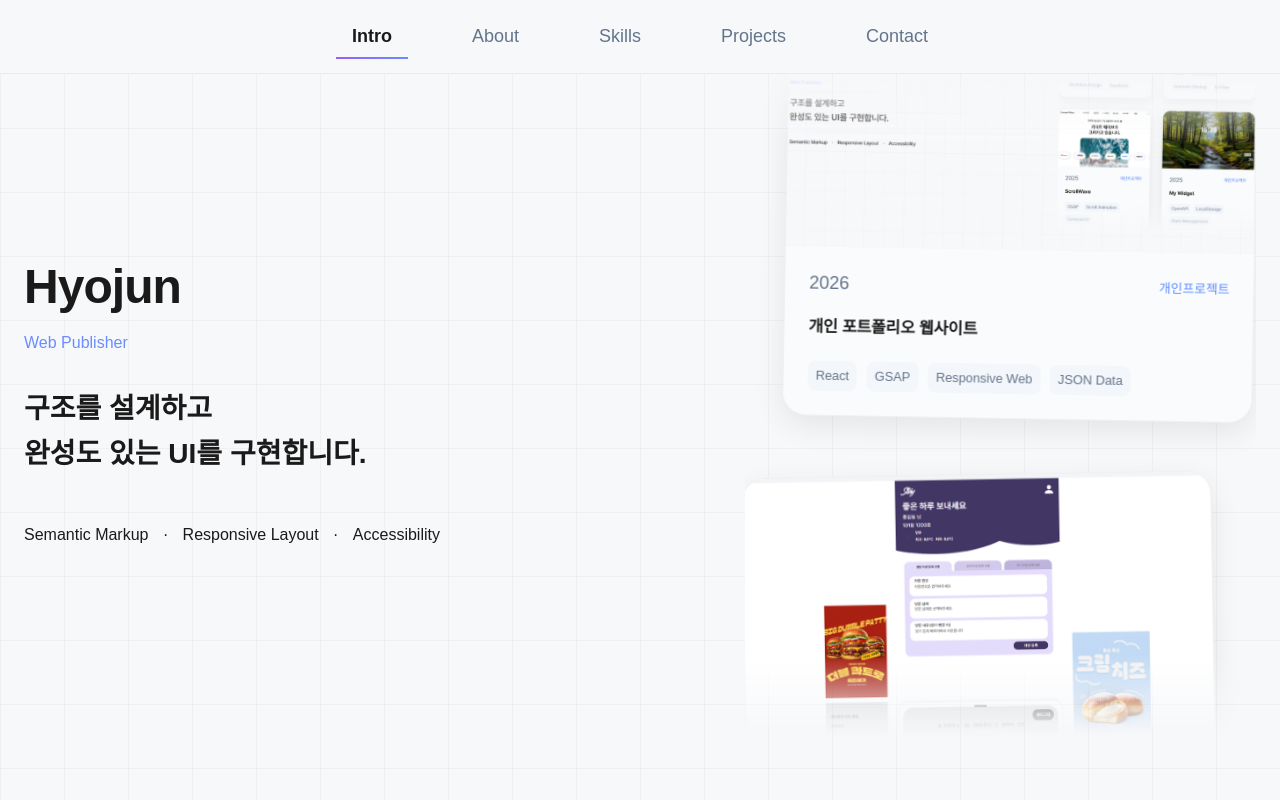
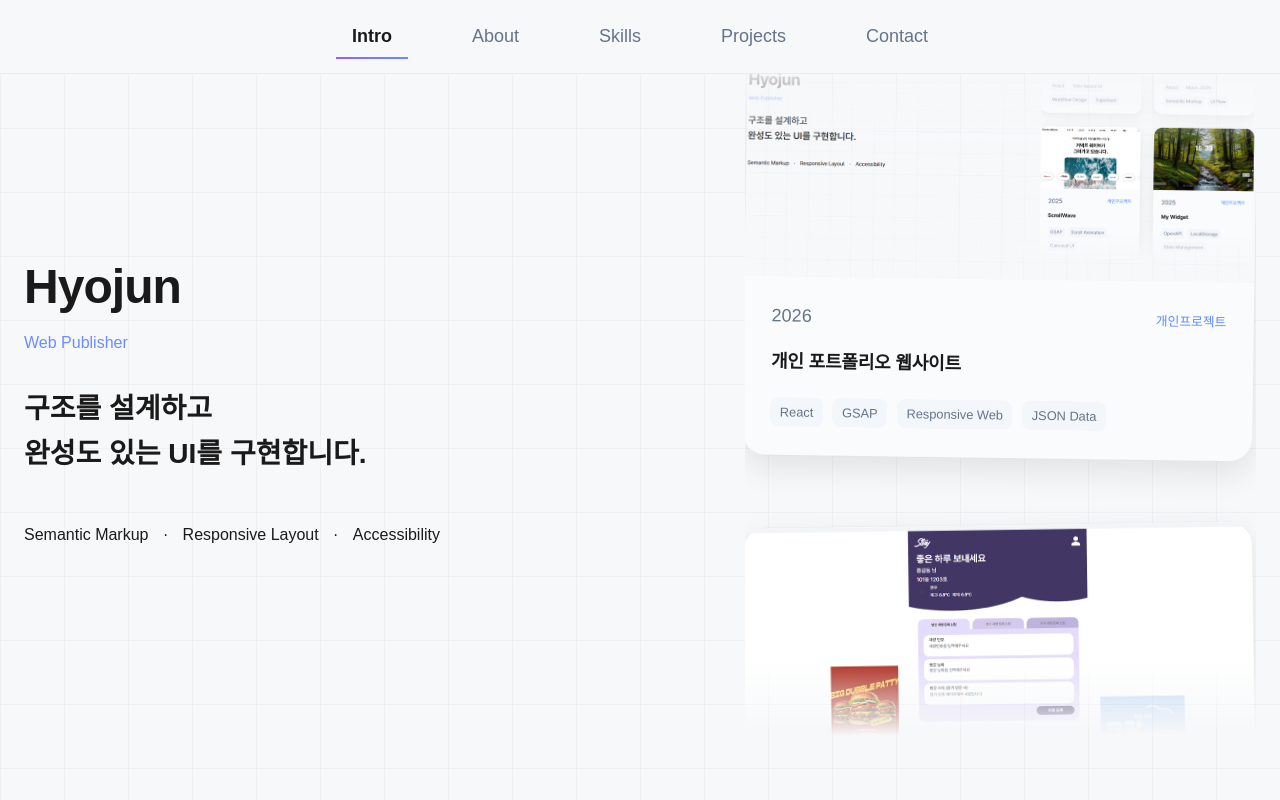
Before and after one commit to hyojunez99/portfolio-main, a React (Create React App) app: page / in a window 1280 px wide. Shown: the top 800 px of the page. Built offline with nearby package versions, Linux system fonts and the light colour scheme; a web font is replaced by a local one.

Commit message:
2026.03.11-3

```diff
--- a/src/components/main/IntroPage.scss
+++ b/src/components/main/IntroPage.scss
@@ -13,64 +13,52 @@
     linear-gradient(rgba(0, 0, 0, 0.03) 1px, transparent 1px),
     linear-gradient(90deg, rgba(0, 0, 0, 0.03) 1px, transparent 1px);
   background-size: 64px 64px;
-
   .intro-inner {
     width: 100%;
     max-width: 1500px;
     margin: 0 auto;
     display: grid;
     gap: 6rem;
-
     @include desktop {
       grid-template-columns: 1.1fr 0.9fr;
       align-items: center;
     }
   }
-
   .intro-title {
     @include flex-layout(column, flex-start, flex-start, 2rem);
-
     .title {
       @include flex-layout(column, flex-start, flex-start, 0.75rem);
-
       h1 {
         @include font-h1;
         letter-spacing: -0.02em;
       }
-
       p {
         @include font-body;
         color: var(--color-blue);
       }
     }
-
     .subtitle p {
       @include font-h3;
       line-height: 1.6;
     }
-
     .skills {
       @include flex-layout(row, flex-start, center, 0.9rem);
       flex-wrap: wrap;
       margin-top: 1rem;
     }
   }
-
   .card-flow {
     display: none;
   }
-
   @include desktop {
     .card-flow {
       display: block;
       height: calc(100vh - 8rem);
       position: relative;
-
       .card-mask {
         height: 100%;
         overflow: hidden;
         position: relative;
-
         -webkit-mask-image: linear-gradient(
           to bottom,
           transparent 0%,
@@ -86,63 +74,61 @@
           transparent 100%
         );
       }
-
       .card-track {
         display: flex;
         flex-direction: column;
-        gap: 3.5rem;
+        gap: 4.2rem;
         will-change: transform;
         transform: translateZ(0);
       }
     }
   }
-
   .card {
-    width: 92%;
-    max-width: 520px;
+    width: 100%;
+    max-width: 560px;
     border: 1px solid rgba(0, 0, 0, 0.06);
     background: #ffffff;
     border-radius: 24px;
     overflow: hidden;
     cursor: pointer;
-    box-shadow: 0 10px 30px rgba(0, 0, 0, 0.08);
+    box-shadow: 0 12px 32px rgba(0, 0, 0, 0.09);
     transition:
-      transform 0.35s ease,
+      transform 0.45s cubic-bezier(0.22, 1, 0.36, 1),
       box-shadow 0.35s ease;
-
     &:hover {
-      transform: rotate(0deg) translateY(-8px);
-      box-shadow: 0 18px 40px rgba(0, 0, 0, 0.12);
+      transform: translateY(-10px) rotate(0deg);
+      box-shadow: 0 22px 48px rgba(0, 0, 0, 0.14);
     }
-
     &:nth-child(odd) {
       align-self: flex-start;
-      transform: rotate(-1deg);
+      transform: rotate(-0.8deg);
     }
-
     &:nth-child(even) {
       align-self: flex-end;
-      transform: rotate(1deg);
+      transform: rotate(0.8deg);
+      margin-top: 3rem;
     }
-
+    &:nth-child(3n) {
+      max-width: 600px;
+    }
+    &:nth-child(4n) {
+      max-width: 520px;
+    }
     .thumb {
       width: 100%;
       aspect-ratio: 16 / 10;
       background: #f2f4f7;
-
       img {
         display: block;
         width: 100%;
         height: 100%;
         object-fit: cover;
       }
-
       .placeholder {
         width: 100%;
         height: 100%;
         @include flex-layout(row, center, center, 0);
         background: linear-gradient(135deg, #eef2f7, #f8fafc);
-
         span {
           @include font-cap;
           color: var(--text-sub);
@@ -151,47 +137,39 @@
     }
 
     .body {
-      padding: 1.8rem;
+      padding: 2rem;
       background: #fafbfc;
-
       .meta {
         @include flex-layout(row, space-between, center, 0);
         margin-bottom: 1rem;
-
         .year {
           @include font-BL;
           color: var(--text-sub);
         }
-
         .team {
           @include font-cap;
-
           &.team {
             color: #ff6b6b;
           }
-
           &.solo {
             color: #5b8cff;
           }
         }
       }
-
       .title-text {
-        @include font-body;
-        font-weight: 700;
+        @include font-BL;
+        font-weight: 800; // 제목 강조
         margin: 1.2rem 0 1.4rem;
         line-height: 1.5;
         letter-spacing: -0.01em;
       }
-
       .keywords {
         display: flex;
         flex-wrap: wrap;
         gap: 0.6rem;
-
         .kw {
           background: #f3f6fa;
-          padding: 0.35rem 0.5rem;
+          padding: 0.35rem 0.6rem;
           border-radius: 8px;
           @include font-cap;
           color: var(--text-sub);
@@ -202,7 +180,7 @@
 
   @include desktop {
     .card .body {
-      padding: 1.5rem;
+      padding: 1.7rem;
     }
   }
 }
```
